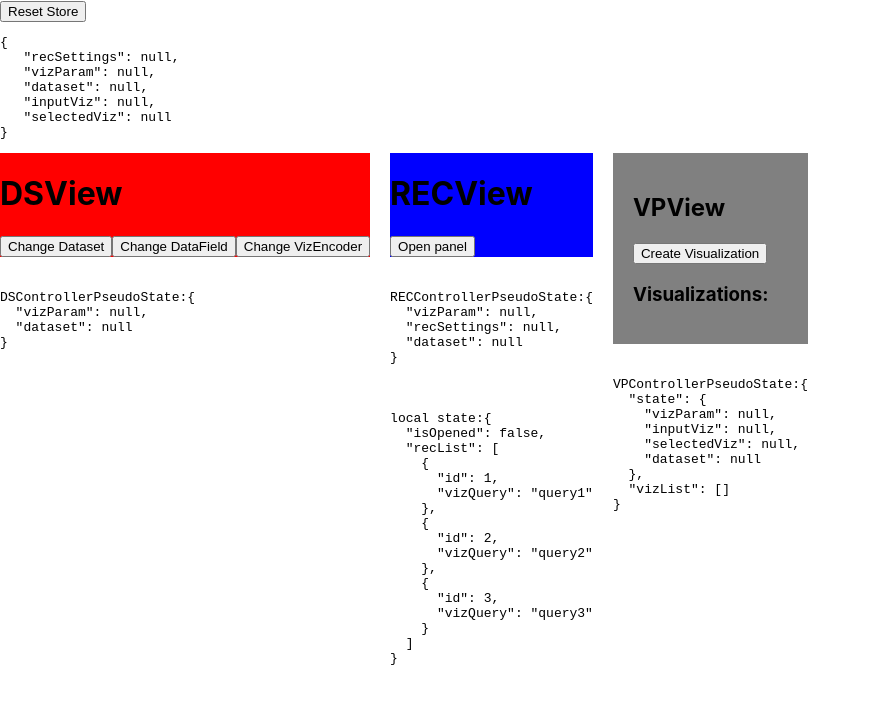
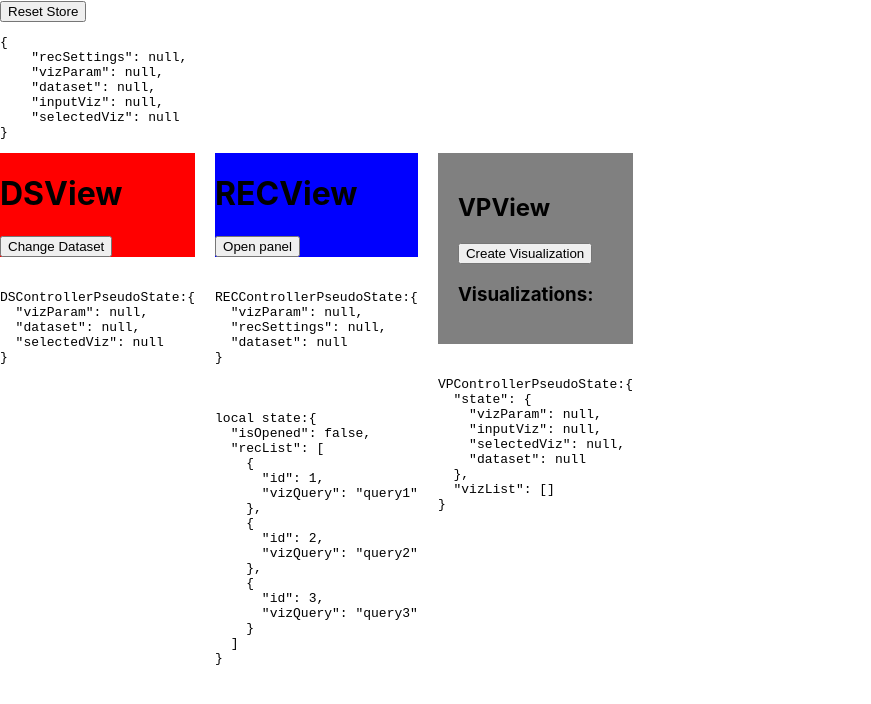
Before and after one commit to Tthide/VizREvent, a React (Create React App) app in the folder vizrevent/: page / in a window 1280 px wide. Shown: the top 704 px of the page, without its empty margins (0-871 px from the left). Built offline with nearby package versions, Linux system fonts and the light colour scheme.

Commit message:
suscribed DS to selectedViz + conditional display of inputs

```diff
--- a/vizrevent/src/App.js
+++ b/vizrevent/src/App.js
@@ -20,7 +20,7 @@ function App() {
     <>
       <div>
         <button onClick={handleUpdate}>Reset Store</button>
-        <pre>{JSON.stringify(state, null, 3)}</pre>
+        <pre>{JSON.stringify(state, null, 4)}</pre>
       </div>
       <div style={{ display: 'flex', gap: '20px' }}>
         <div style={{ display: 'flex', gap: '20px', flexDirection: 'column' }}>
--- a/vizrevent/src/DataSettings/DSController.js
+++ b/vizrevent/src/DataSettings/DSController.js
@@ -10,6 +10,7 @@ const DSController = () => {
     const { state, dispatch } = useStoreSelector(state => ({
         vizParam: state.vizParam,
         dataset: state.dataset,
+        selectedViz: state.selectedViz,
     }));
 
     //console.log("DSController useStoreSelector Output:");
@@ -51,7 +52,9 @@ const DSController = () => {
 
     return (
         <>
-            <DSView onDatasetChange={handleDatasetSelect}
+            <DSView
+                hasSelectedViz={state.selectedViz !== null}
+                onDatasetChange={handleDatasetSelect}
                 onDatafieldSelect={handleDatafieldSelect}
                 onEncoderSelect={handleEncoderSelect} />
             <pre>DSControllerPseudoState:{JSON.stringify(state, null, 2)}</pre>
--- a/vizrevent/src/DataSettings/DSView.js
+++ b/vizrevent/src/DataSettings/DSView.js
@@ -2,7 +2,7 @@ import React from 'react';
 
 const DSView = (props) => {
 
-    const { onDatasetChange, onDatafieldSelect, onEncoderSelect } = props;
+    const { hasSelectedViz, onDatasetChange, onDatafieldSelect, onEncoderSelect } = props;
 
 
 
@@ -28,17 +28,18 @@ const DSView = (props) => {
             { id: 1, name: 'Field1', type: 'color' },
             { id: 2, name: 'Field2', type: 'size' },
         ];
-         onEncoderSelect(exampleEncoder);
+        onEncoderSelect(exampleEncoder);
     };
 
     return (
         <div style={{ backgroundColor: 'red' }}>
             <h1>DSView</h1>
             <button onClick={handleDatasetSelect}>Change Dataset</button>
+            {//we only display the settings inputs if a viz has been selected
+            hasSelectedViz ?
+                <><button onClick={handleDataFieldSelect}>Change DataField</button>
 
-            <button onClick={handleDataFieldSelect}>Change DataField</button>
-
-            <button onClick={handleVizEncoderSelect}>Change VizEncoder</button>
+                    <button onClick={handleVizEncoderSelect}>Change VizEncoder</button>)</> : <></>}
 
         </div>
     );
```
